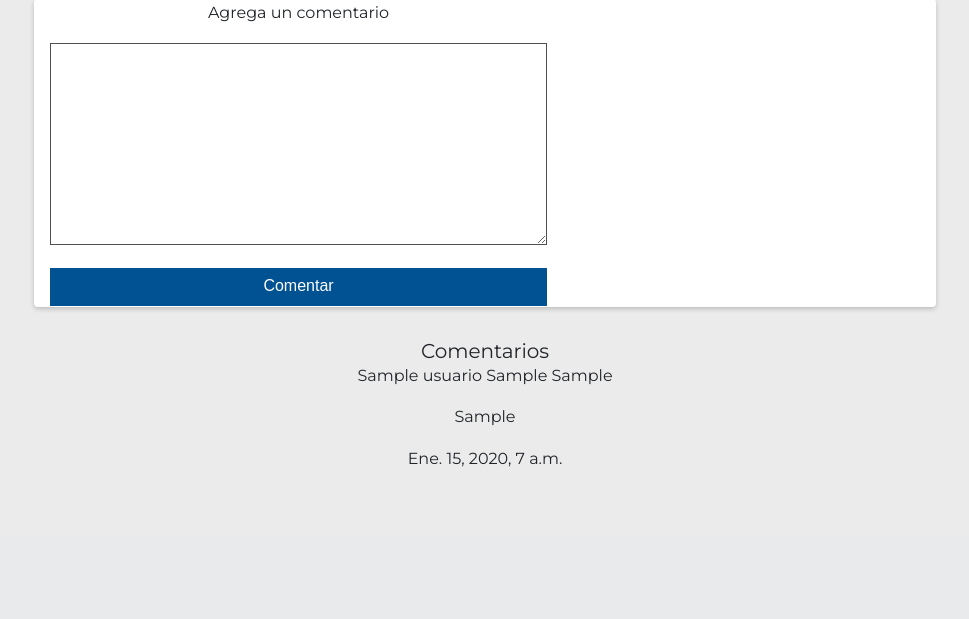
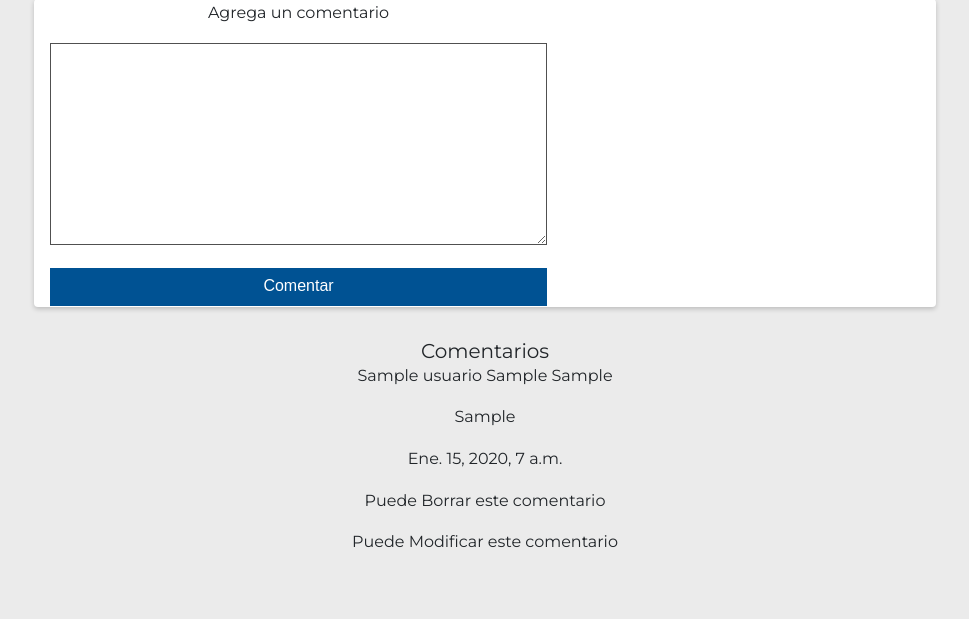
Before and after one commit to johannvalenzuela/formacion-ciudadana, a Django app: page /biblioteca_digital/1/ in a window 1280 px wide. Shown: the part 1382-2001 px from the top of the page, without its empty margins (280-1249 px from the left). Before the commit the page ends 1849 px from the top, so only its background shows below. Run offline with Django 3.2, Linux system fonts and the light colour scheme; a user stored in the database is signed in; tables that the repository leaves empty hold one stand-in row (values such as "Sample post"); grey boxes marked "Sample" are stand-in pictures; some libraries are stand-ins or nearby versions.

Commit message:
feat: Se agrega los permisos para el recurso

```diff
--- a/biblioteca_digital/templates/biblioteca_digital/recurso.html
+++ b/biblioteca_digital/templates/biblioteca_digital/recurso.html
@@ -70,6 +70,7 @@
                         </h6>
                         <h4 class="description">{{ object.descripcion }}</h4>
                     </div>
+                    {% if object.autor == user %}
                         <a class="recurso btn btn-primary" data-form="{% url 'recurso-update' recurso.pk %}" data-toggle="modal" data-target="#recursoModal">
                             <i class="mi mi-Edit mi-4x"></i> Editar
                         </a>
@@ -79,6 +80,9 @@
                         <a href="descargar/" class="btn btn-default">
                             <i class="mi mi-Download mi-4x"></i> Descargar
                         </a>
+                    {% else %}
+                    {% endif %}
+
                     {% endif %}
                 </div>
             </div>
@@ -119,6 +123,13 @@
             <p>{{comentario.autorComentario}}</p>
             <p>{{comentario.comentario}}</p>
             <p>{{comentario.fecha_creacion}}</p>
+            <!-- Por hacer -->
+            {% if comentario.autorComentario == user %}
+                <p>Puede Borrar este comentario</p>
+                <p>Puede Modificar este comentario</p>
+
+            {% else %}
+            {% endif %}
         </div>
         {% endfor %}
     </div>
```
Lines whose indentation alone changed are shown as unchanged.
